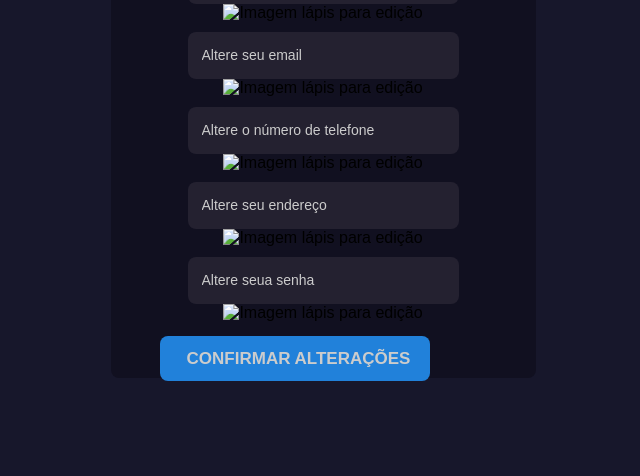
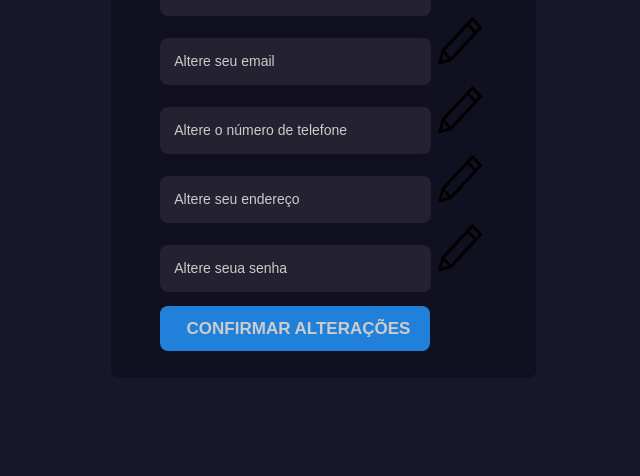
Before and after one commit to gustavofragadeveloper/Projeto-site-pizzaria, a plain HTML site: page Projeto_site_pizzaria/editar_perfil.html in a window 1280 px wide. Shown: the part 340-816 px from the top of the page, without its empty margins (317-957 px from the left). Drawn offline with Linux system fonts and the light colour scheme.

Commit message:
alterando imagens no arquivo editar-perfil.html

```diff
--- a/Projeto_site_pizzaria/editar_perfil.html
+++ b/Projeto_site_pizzaria/editar_perfil.html
@@ -16,16 +16,16 @@
             <div><img src="imagens/Pizza_Planet.webp" alt="Imagem logo site" id="logo"></div>
 
             <form action="confirmacao_edicao.html">
-                <input type="text" name="nome" placeholder="Altere seu usuário"> <img src="imagens/image-edit.png"
-                    alt="Imagem lápis para edição"> <br>
-                <input type="email" name="E-mail" placeholder="Altere seu email" autofocus> <img
-                    src="imagens/image-edit.png" alt="Imagem lápis para edição"> <br>
+                <input type="text" name="nome" placeholder="Altere seu usuário"> <img src="imagens/img-edit.png"
+                    alt="Imagem lápis para edição">
+                <input type="email" name="E-mail" placeholder="Altere seu email"> <img src="imagens/img-edit.png"
+                    alt="Imagem lápis para edição">
                 <input type="text" name="telefone" placeholder="Altere o número de telefone"> <img
-                    src="imagens/image-edit.png" alt="Imagem lápis para edição"> <br>
+                    src="imagens/img-edit.png" alt="Imagem lápis para edição">
                 <input type="text" name="endereco" placeholder="Altere seu endereço" id="endereco"> <img
-                    src="imagens/image-edit.png" alt="Imagem lápis para edição"><br>
-                <input type="password" name="userpass" placeholder="Altere seua senha"> <img
-                    src="imagens/image-edit.png" alt="Imagem lápis para edição"> <br>
+                    src="imagens/img-edit.png" alt="Imagem lápis para edição">
+                <input type="password" name="userpass" placeholder="Altere seua senha"> <img src="imagens/img-edit.png"
+                    alt="Imagem lápis para edição">
                 <input type="submit" value="Confirmar alterações">
             </form>
 
```
Also changed, not shown: Projeto_site_pizzaria/imagens/img-edit.png (added).
